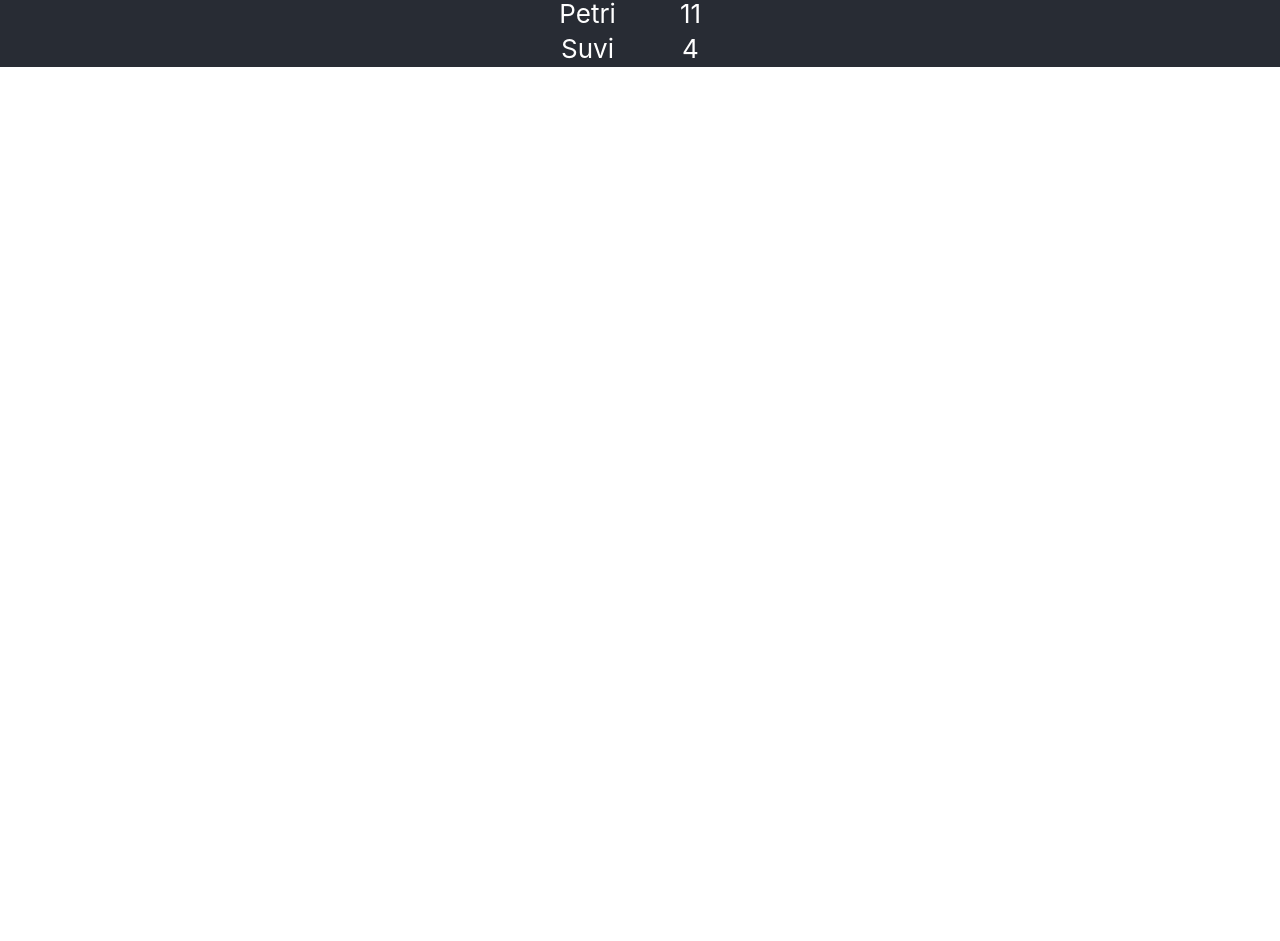
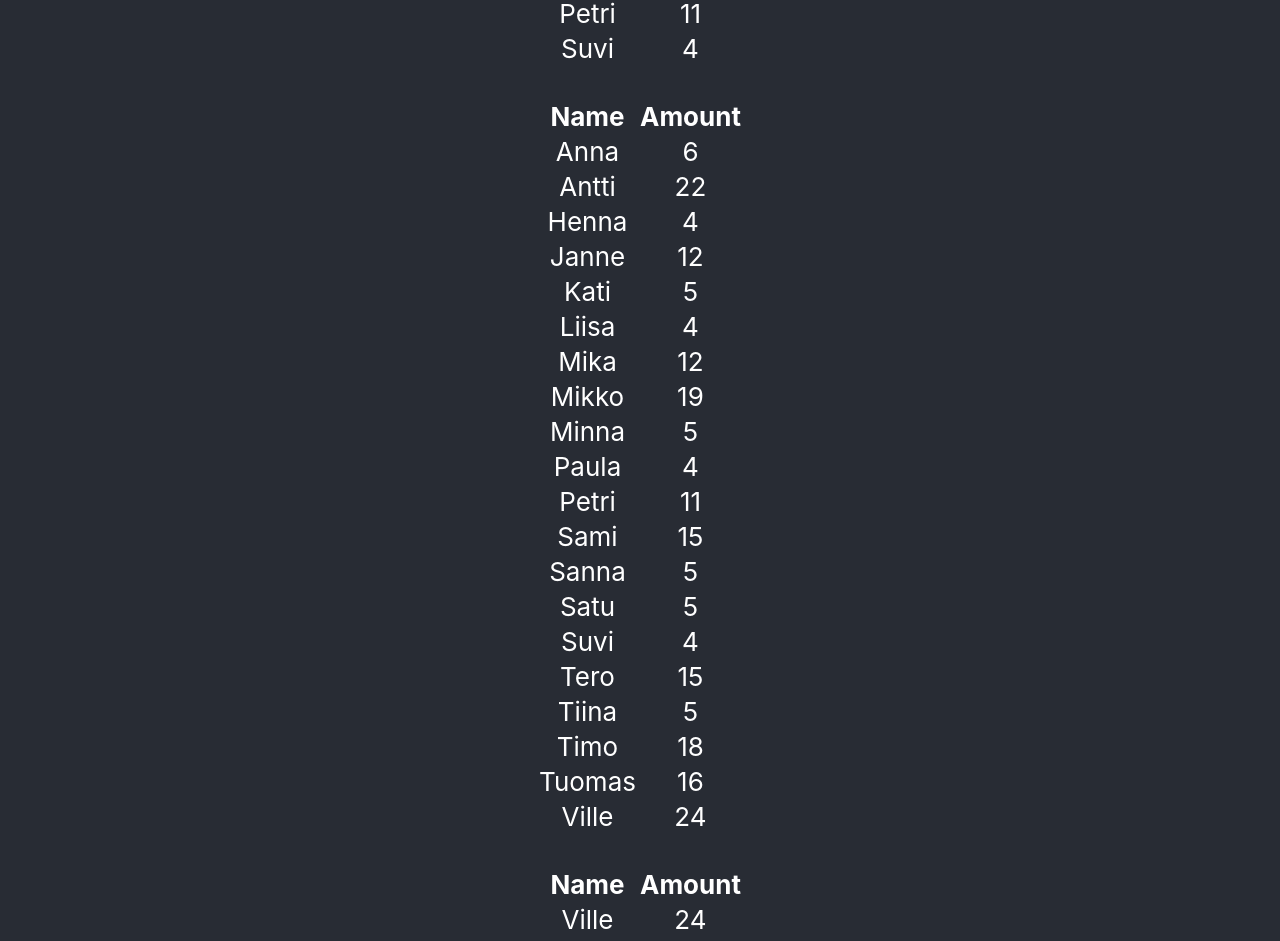
Before and after one commit to lapohjan/nimikone, a React (Create React App) app: page / in a window 1280 px wide. Shown: the part 913-1854 px from the top of the page. Before the commit the page ends 980 px from the top, so only its background shows below. Built offline with nearby package versions, Linux system fonts and the light colour scheme.

Commit message:
sort data by name and amount

```diff
--- a/src/Search/Search.js
+++ b/src/Search/Search.js
@@ -2,20 +2,45 @@ import React, { useState, useEffect } from "react";
 import axios from "axios";
 
 function Search() {
-  const [data, setData] = useState([]);
+  const [data, setData] = useState([])
+  const [nameData, setNameData] = useState([])
+  const [amountData, setAmountData] = useState([])
 
   useEffect(() => {
     fetchData();
   }, []);
 
   function fetchData() {
-    axios.get("http://localhost:3000/names.json").then((r) => {
-      const fetchedData = r.data;
-      setData(fetchedData);
-    });
+    axios.get("http://localhost:3000/names.json")
+    .then((r) => {
+      const fetchedData = r.data
+      setData(fetchedData)
+
+      const fetchedData2 = JSON.parse(JSON.stringify(fetchedData));
+      setNameData(fetchedData2)
+
+      const fetchedData3 = JSON.parse(JSON.stringify(fetchedData));
+      setAmountData(fetchedData3)
+
+    })
+    .catch((err) => console.log('error, no data found'))
   }
 
   console.table(data);
+  console.table(nameData);
+  console.table(amountData);
+
+  nameData.sort(function(a, b) {
+    var textA = a.name.toUpperCase();
+    var textB = b.name.toUpperCase();
+    return (textA < textB) ? -1 : (textA > textB) ? 1 : 0;
+  });
+
+  amountData.sort(function(a, b) {
+    var numA = a.amount;
+    var numB = b.amount;
+    return (numA > numB) ? -1 : (numA < numB) ? 1 : 0;
+  });
 
   const names = data.map((item, key) => {
     return (
@@ -26,6 +51,27 @@ function Search() {
     );
   });
 
+  const namesAlphabetical = nameData.map((item, key) => {
+    return (
+      <tr key={key}>
+        <td>{item.name}</td>
+        <td>{item.amount}</td>
+      </tr>
+    );
+  });
+
+  const namesAmount = amountData.map((item, key) => {
+    return (
+      <tr key={key}>
+        <td>{item.name}</td>
+        <td>{item.amount}</td>
+      </tr>
+    );
+  });
+
+
+console.log(data);
+
   return (
     <div className="App">
       <header className="App-header">
@@ -34,9 +80,33 @@ function Search() {
       <div className="App-main">
         <p>Everyone at Solita:</p>
         <table className="table">
-          <th>Name</th>
-          <th>Amount</th>
+          <thead>
+            <tr>
+              <th>Name</th>
+              <th>Amount</th>
+            </tr>
+          </thead>
           <tbody>{names}</tbody>
+        </table>
+        <br></br>
+        <table className="table">
+          <thead>
+            <tr>
+              <th>Name</th>
+              <th>Amount</th>
+            </tr>
+          </thead>
+          <tbody>{namesAlphabetical}</tbody>
+        </table>
+        <br></br>
+        <table className="table">
+          <thead>
+            <tr>
+              <th>Name</th>
+              <th>Amount</th>
+            </tr>
+          </thead>
+          <tbody>{namesAmount}</tbody>
         </table>
       </div>
     </div>
```
Also changed, not shown: 1 other file (tests, documents, lock files or other folders).
